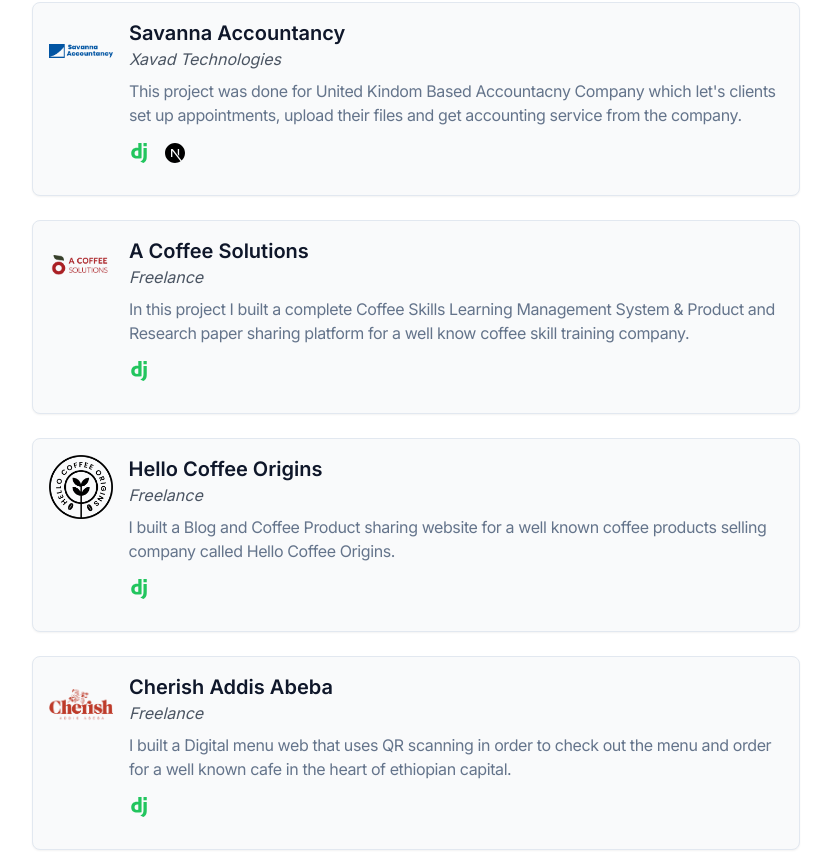
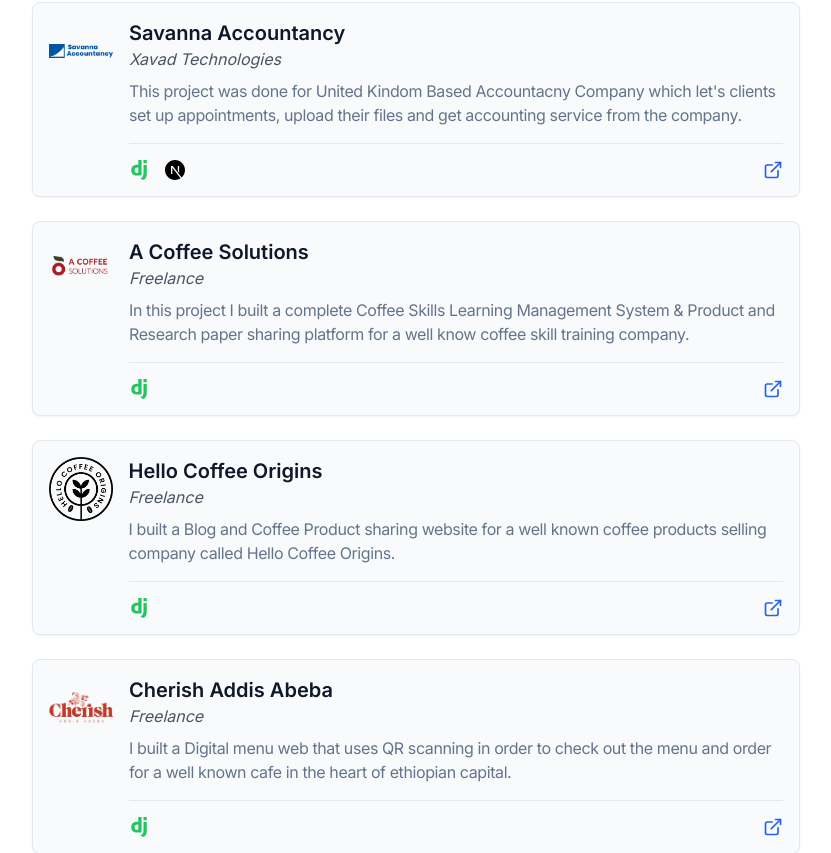
Before and after one commit to danieltsega/portfolio-website, a Next.js app: page / in a window 1280 px wide. Shown: the part 879-1732 px from the top of the page, without its empty margins (224-1055 px from the left). Built offline with nearby package versions, Linux system fonts and the light colour scheme.

Commit message:
update: update the my works card

```diff
--- a/src/components/myWork-outline.tsx
+++ b/src/components/myWork-outline.tsx
@@ -1,6 +1,7 @@
 import Image from "next/image";
 import { IconType } from "react-icons";
 import { ExternalLink } from "lucide-react";
+import Link from "next/link";
 
 import {
   SiNextdotjs,
@@ -41,7 +42,17 @@
         <p className="text-gray-700 text-muted-foreground tracking-tight">
           {description}
         </p>
-        <div className="flex items-center space-x-2 mb-4 gap-2 mt-4">
+        <hr className="mb-4 mt-4" />
+        <div className="flex flex-row-reverse justify-between">
+            <Link
+                href={liveLink}
+                className="text-blue-600 hover:underline flex gap-2"
+                passHref
+            >
+            <ExternalLink height={20} width={20} />
+          </Link>
+
+          <div className="flex items-center space-x-2 gap-2">
                   {technologies.map((Icon, index) => {
                     let iconColor = "text-blue-500"; // default color
 
@@ -62,6 +73,7 @@
                     return <Icon key={index} className={`w-5 h-5 ${iconColor}`} />;
                   })}
                 </div>
+        </div>
       </div>
     </div>
   );
```
